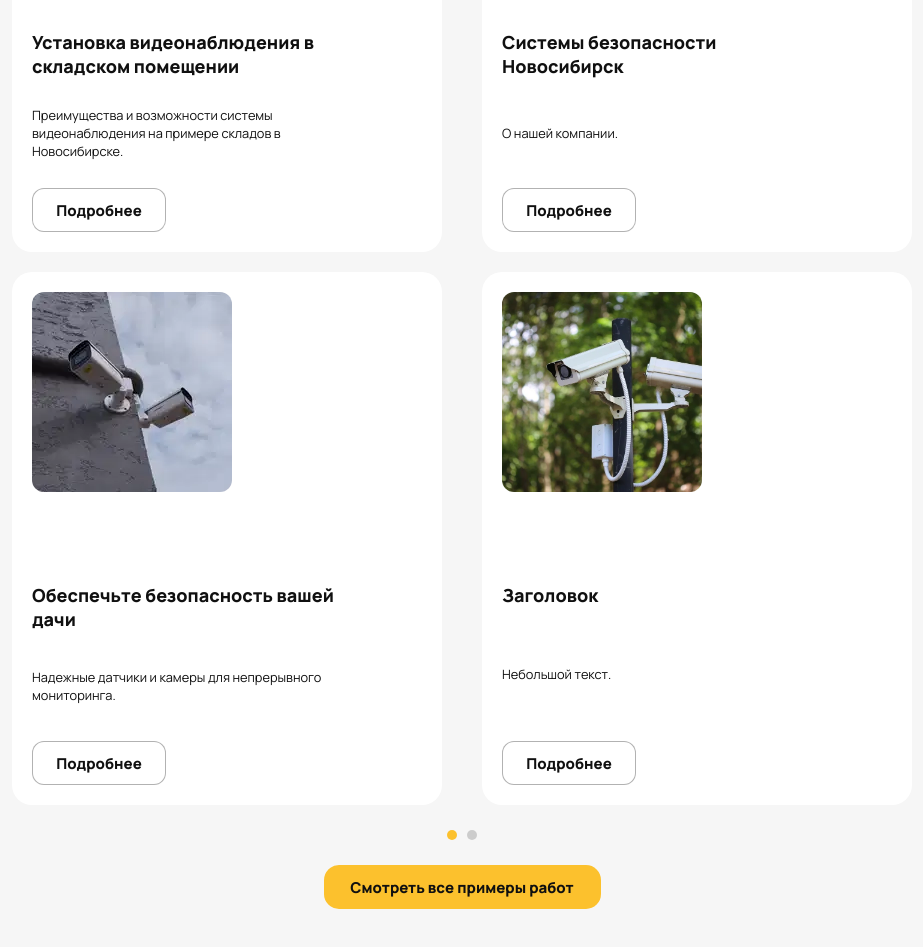
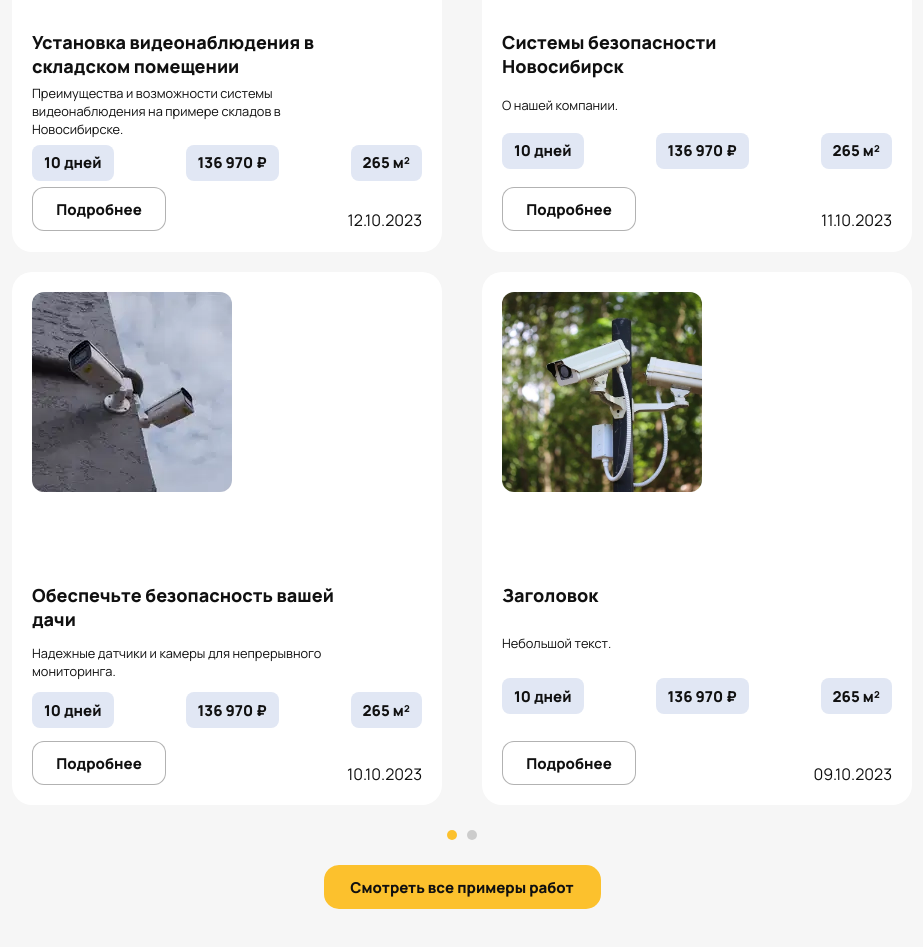
Before and after one commit to NSecuritySolutions/frontend_next, a Next.js app: page / in a window 1280 px wide. Shown: the part 7360-8307 px from the top of the page, without its empty margins (178-1101 px from the left). Built offline with nearby package versions, Linux system fonts and the light colour scheme.

Commit message:
Fix: style fix

```diff
--- a/src/shared/constants/texts/examples.ts
+++ b/src/shared/constants/texts/examples.ts
@@ -79,7 +79,7 @@ export const workExamples: TWorkExamples[] = [
       { number: '136 970 ₽', description: 'бюджет' },
       { number: '265 м\u00B2', description: 'оборудовано' },
     ],
-    img: [firstWorksImg, secondWorksImg, thirdWorksImg, fourthWorksImg],
+    img: [fifthWorksImg, sixthWorksImg, seventhWorksImg, eighthWorksImg],
     equipment: ['Камера 6 шт', 'Провода 900 м'],
     text: `Видеонаблюдение становится все более популярным вариантом обеспечения безопасности в загородных домах. Оно позволяет в режиме реального времени следить за происходящим на участке и в случае необходимости принимать меры.
   <br/>
@@ -115,7 +115,7 @@ export const workExamples: TWorkExamples[] = [
   },
   {
     id: 5,
-    date: '2023-10-08',
+    //date: '2023-10-08',
     cardTitle:
       'Установка видеонаблюдения в складском помещении dfgdfbgdfghsfghsfghbsfgnf dfgsdghbfgbc dfgsfgnsf sfgndgf',
     cardText:
@@ -161,4 +161,29 @@ export const workExamples: TWorkExamples[] = [
   <br/>
   Для создания беспроводной сети можно использовать роутер <a href='/' target='_blank'>TP-Link Archer MR600</a> . Он поддерживает современный стандарт Wi-Fi 802.11ac и имеет 4G LTE модем, что позволяет получать высокую скорость интернета.`,
   },
+
+  {
+    id: 7,
+    date: '2023-01-10',
+    cardTitle: 'Обеспечьте безопасность вашей дачи',
+    cardText: 'Надежные датчики и камеры для непрерывного мониторинга.',
+    cardLink: '/',
+    cardImage: seventhWorksImg,
+
+    title: 'Установка камер видеонаблюдения в частном доме, Новосибирск',
+    quantities: [
+      { number: '10 дней', description: 'сроки' },
+      { number: '136 970 ₽', description: 'бюджет' },
+      { number: '265 м\u00B2', description: 'оборудовано' },
+    ],
+    img: [fifthWorksImg, sixthWorksImg, seventhWorksImg, eighthWorksImg],
+    equipment: ['Камера 6 шт', 'Провода 900 м'],
+    text: `Видеонаблюдение становится все более популярным вариантом обеспечения безопасности в загородных домах. Оно позволяет в режиме реального времени следить за происходящим на участке и в случае необходимости принимать меры.
+  <br/>
+  Перед установкой видеонаблюдения необходимо подключить интернет. Для загородных домов, где нет возможности подключения проводного интернета, можно использовать 3G модемы и роутеры.
+  <br/>
+  Одной из лучших моделей 3G модемов является <a href='/' target='_blank'>Huawei E8372</a>. Он поддерживает высокую скорость передачи данных (до 150 Мбит/с) и имеет функцию Wi-Fi, что позволяет подключать к нему несколько устройств одновременно.
+  <br/>
+  Для создания беспроводной сети можно использовать роутер <a href='/' target='_blank'>TP-Link Archer MR600</a> . Он поддерживает современный стандарт Wi-Fi 802.11ac и имеет 4G LTE модем, что позволяет получать высокую скорость интернета.`,
+  },
 ]
--- a/src/widgets/Error/ui/styled.ts
+++ b/src/widgets/Error/ui/styled.ts
@@ -12,7 +12,7 @@ const Section = styled.section`
 
 const ColumnConatiner = styled.div`
   position: relative;
-  margin: 40px auto;
+  margin: 140px auto 40px;
   border-radius: 20px;
   width: 1180px;
   height: 565px;
--- a/src/widgets/ExamplesSlider/ui/ExamplesSlider.tsx
+++ b/src/widgets/ExamplesSlider/ui/ExamplesSlider.tsx
@@ -33,6 +33,8 @@ import {
   IconWrapper,
   ExamplesLink,
   SecondButtonWrapper,
+  InfoIcon,
+  InfoIconWrapper,
 } from './styled.ts'
 import Modal from '@/shared/components/Modal/ui/Modal'
 
@@ -101,7 +103,15 @@ const ExamplesSlider: React.FC = () => {
     }
   }
 
-  const newDate = modalItem?.date ? ChangeFormateDate(modalItem.date.toString()) : ''
+  const newDateFormat = (data: string | undefined) => {
+    if (data === undefined) {
+      return '--'
+    }
+
+    const newDate: string = ChangeFormateDate(data).toString()
+
+    return newDate
+  }
 
   return (
     <>
@@ -143,6 +153,12 @@ const ExamplesSlider: React.FC = () => {
 
                   <ExamplesText>{truncate(item.cardText, TEXT_LIMIT)}</ExamplesText>
 
+                  <InfoIconWrapper>
+                    {item.quantities.map((item, i) => (
+                      <InfoIcon key={i}>{item.number}</InfoIcon>
+                    ))}
+                  </InfoIconWrapper>
+
                   <ButtonWrapper>
                     <BtnLink
                       btnType="transparent"
@@ -154,7 +170,7 @@ const ExamplesSlider: React.FC = () => {
                       onClick={() => openModal(item)}
                     ></BtnLink>
 
-                    <IconWrapper>{newDate}</IconWrapper>
+                    <IconWrapper>{newDateFormat(item.date?.toString())}</IconWrapper>
                   </ButtonWrapper>
                 </ExamplesContainer>
               </CardWrapper>
--- a/src/widgets/ExamplesSlider/ui/styled.ts
+++ b/src/widgets/ExamplesSlider/ui/styled.ts
@@ -219,6 +219,9 @@ const IconWrapper = styled.div`
   display: flex !important;
   flex-direction: row;
   column-gap: 12px !important;
+  font-weight: 400;
+  font-size: 16px;
+  color: #101010;
 
   @media (max-width: 916px) {
     flex-direction: row;
@@ -232,7 +235,34 @@ const ExamplesIcons = styled.div`
   display: flex !important;
   flex-direction: row;
 `
+const InfoIconWrapper = styled.div`
+  width: 100%;
+  display: flex !important;
+  flex-direction: row;
+  font-weight: 800;
+  font-size: 15px;
+  color: #101010;
+  line-height: 133%;
+  gap: 12px !important;
+  justify-content: flex-start;
+  align-content: center;
 
+  @media (max-width: 916px) {
+    display: flex !important;
+    font-size: 10px;
+    justify-content: center;
+    align-items: center;
+  }
+`
+const InfoIcon = styled.div`
+  border-radius: 8px;
+  padding: 8px 12px;
+  height: 36px;
+  background-color: #e1e7f4;
+  display: flex;
+  align-items: center;
+  justify-content: center;
+`
 export {
   ExamplesContainer,
   CardWrapper,
@@ -248,4 +278,6 @@ export {
   IconWrapper,
   ExamplesLink,
   SecondButtonWrapper,
+  InfoIcon,
+  InfoIconWrapper,
 }
```
